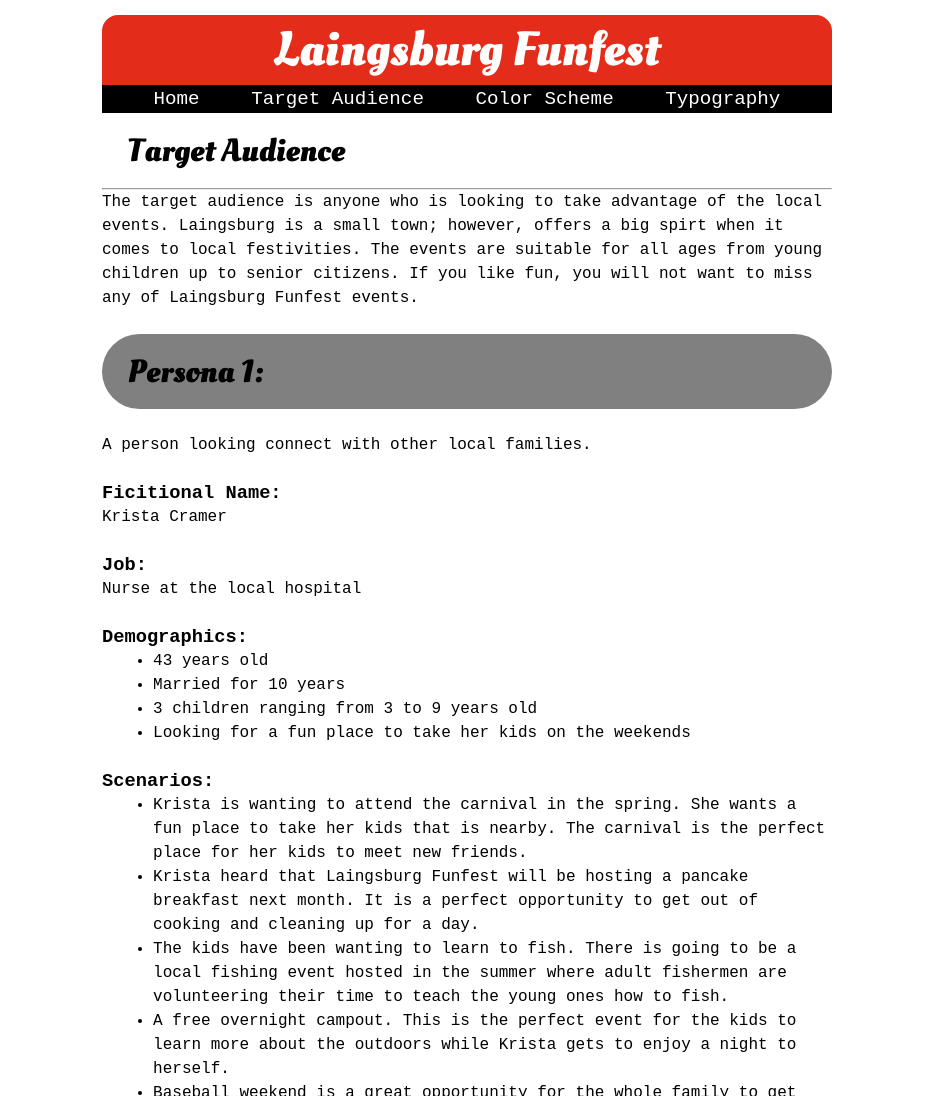
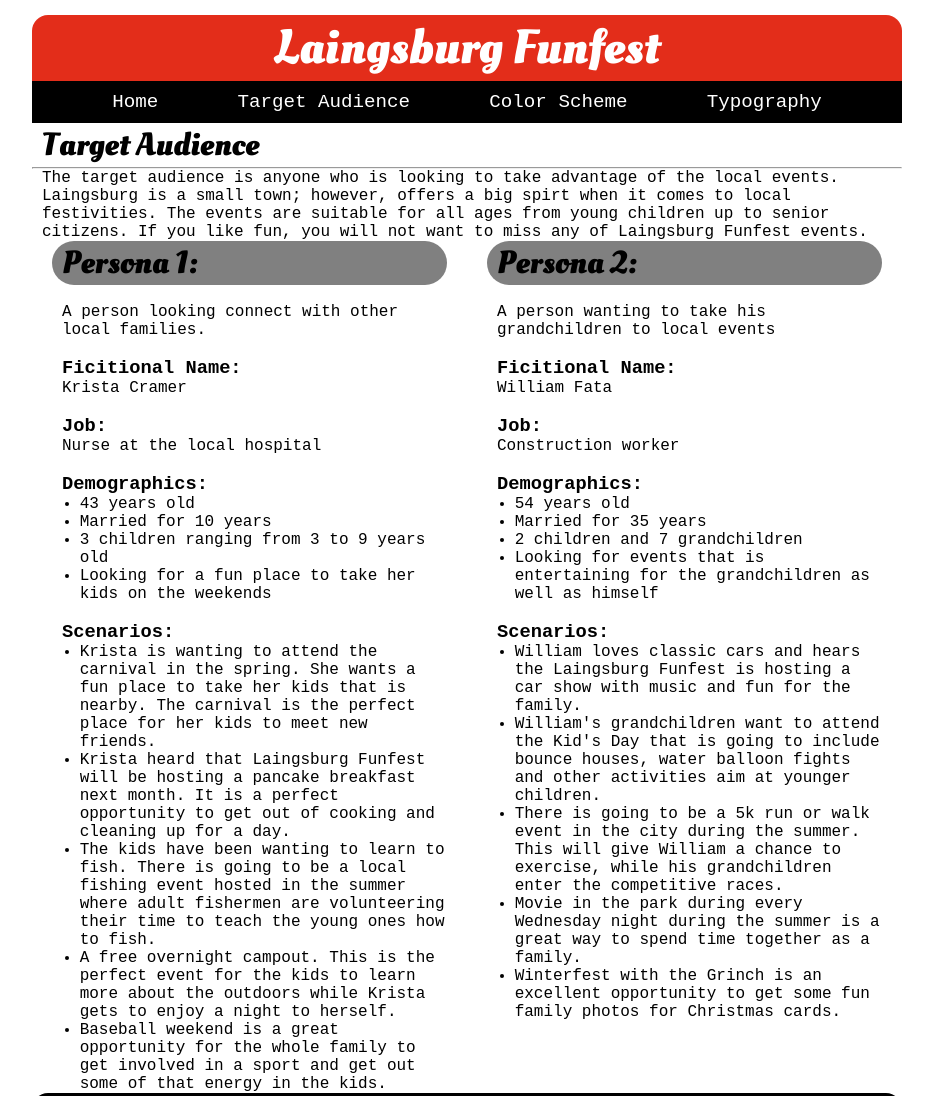
Before and after one commit to Weylin76/webdesigns, a plain HTML site: page lesson3/target-audience.html in a window 1280 px wide. Shown: the top 1096 px of the page, without its empty margins (173-1106 px from the left). Drawn offline with Linux system fonts and the light colour scheme.

Commit message:
fixed flex, created grid gap, minor error fixed.

```diff
--- a/lesson1/js/scripts.js
+++ b/lesson1/js/scripts.js
@@ -29,7 +29,7 @@ const todaysdate = new Date();
 const dayNames = daynames[todaysdate.getDay()];
 const monthName = months[todaysdate.getMonth()];
 const month = todaysdate.getMonth()+1;
-const day = todaysdate.getDay()+1;
+const day = todaysdate.getDate();
 const year = todaysdate.getFullYear();
 const hour = todaysdate.getHours();
 const minutes = todaysdate.getMinutes();
--- a/lesson3/scripts.js
+++ b/lesson3/scripts.js
@@ -1,6 +1,6 @@
 const todaysdate = new Date();
 const month = todaysdate.getMonth()+1;
-const day = todaysdate.getDay()+1;
+const day = todaysdate.getDate();
 const year = todaysdate.getFullYear();
 const hour = todaysdate.getHours();
 const minutes = todaysdate.getMinutes();
--- a/lesson3/styles/base.css
+++ b/lesson3/styles/base.css
@@ -4,37 +4,40 @@
     box-sizing: border-box;
 }
 a:hover{
-    color: rgba(227, 45, 26, 1);
+    color: rgba(227, 45, 26);
     text-decoration: none;
 }
 
-nav ul li a{
+nav ul{
     list-style-type: none;
     display: flex;
-    flex-flow: row;
+    flex-flow: column;
     align-items: center;
     justify-content: space-evenly;
-    padding: 1px;
+    padding: 10px;
     font-size: 1.2rem;
+    background-color: black;
+    line-height: 2.5rem;
+  }
+
+nav ul li a {
     text-decoration: none;
     color: white;
-    background-color: black;
-    border-radius: 0 0 5rem 5rem;
-  }
+}
 
 body{
     font-size: 16px;
     margin: auto;
     font-family: 'Courier New', Courier, monospace;
 }
+
 main, body, footer{
-    max-width: 760px;
+    max-width: 900px;
     margin: 0 auto;
-    line-height: 1.5rem;
     padding: 15px;
 }
 header{
-    background-color: rgba(227, 45, 26, 1);
+    background-color: rgba(227, 45, 26);
     color: rgb(255, 255, 255);
     border-radius: 1rem;
     text-align: center;
@@ -43,7 +46,6 @@ h1{
     font-family: 'Oleo Script', cursive;
     font-size: 3rem;
     padding: 15px;
-    line-height: 2.5rem;
 }
 h2 {
     font-family: 'Oleo Script', cursive;
@@ -63,7 +65,7 @@ main{
     border-style: double;
     grid-template-columns: 1;
     grid-template-rows: 1;
-
+    margin: 10px;
 }
 footer{
     background-color: black;
@@ -81,11 +83,11 @@ footer{
     border-radius: 5rem;
 }
 
-.line {
-    color: pink;
-}
 section{
     border: 1px solid black;
     display: block;
     flex-wrap: wrap;
 }
+p, div, h1, h2, h3, h4{
+    padding: 0 10px 0 10px;
+}
--- a/lesson3/styles/medium.css
+++ b/lesson3/styles/medium.css
@@ -1,15 +1,18 @@
-@media (min-width: 34em) {
+@media (min-width: 36em) {
     .site-subgroup{
         max-width: 100%;
-        /* grid-column: 1/3; */
     }
-	main {grid-template-rows: 1fr 1fr;
+	main {
+        grid-template-rows: 1fr 1fr;
         display: flex;
-    flex-direction: row;}
+        flex-direction: row;
+    }
+
     #logo{
         grid-column:2;
         grid-row:2;
     }
+
     nav ul{
         list-style-type: none;
         display: flex;
@@ -22,3 +25,9 @@
         color: white;
         background-color: black;
       }
+    #container{
+        display: grid;
+        grid-template-columns: 1fr 1fr;
+        grid-gap: 20px;
+    }
+}
--- a/lesson3/target-audience.html
+++ b/lesson3/target-audience.html
@@ -32,7 +32,8 @@
     however, offers a big spirt when it comes to local festivities. The events are suitable for all ages from young
     children up to senior citizens. If you like fun, you will not want to miss any of Laingsburg Funfest events.
 </p>
-<br>
+<div id="container">
+    <div>
         <h2 class="persona">Persona 1:</h2>
         <br>
         <p>A person looking connect with other local families.</p>
@@ -53,19 +54,26 @@
         <br>
         <h3>Scenarios:</h3>
         <ul>
-    <li class="target-li">Krista is wanting to attend the carnival in the spring. She wants a fun place to take her
+            <li class="target-li">Krista is wanting to attend the carnival in the spring. She wants a fun place to take
+                her
                 kids that is nearby. The carnival is the perfect place for her kids to meet new friends.</li>
-    <li class="target-li">Krista heard that Laingsburg Funfest will be hosting a pancake breakfast next month. It is
+            <li class="target-li">Krista heard that Laingsburg Funfest will be hosting a pancake breakfast next month.
+                It is
                 a perfect opportunity to get out of cooking and cleaning up for a day.</li>
-    <li class="target-li"> The kids have been wanting to learn to fish. There is going to be a local fishing event
-        hosted in the summer where adult fishermen are volunteering their time to teach the young ones how to fish.
+            <li class="target-li"> The kids have been wanting to learn to fish. There is going to be a local fishing
+                event
+                hosted in the summer where adult fishermen are volunteering their time to teach the young ones how to
+                fish.
             </li>
-    <li class="target-li">A free overnight campout. This is the perfect event for the kids to learn more about the
+            <li class="target-li">A free overnight campout. This is the perfect event for the kids to learn more about
+                the
                 outdoors while Krista gets to enjoy a night to herself.</li>
-    <li class="target-li">Baseball weekend is a great opportunity for the whole family to get involved in a sport
+            <li class="target-li">Baseball weekend is a great opportunity for the whole family to get involved in a
+                sport
                 and get out some of that energy in the kids.</li>
         </ul>
-<br>
+    </div>
+    <div>
         <h2 class="persona">Persona 2:</h2>
         <br>
         <p>A person wanting to take his grandchildren to local events</p>
@@ -92,16 +100,21 @@
             <li class="target-li">William's grandchildren want to attend the Kid's Day that is going to include bounce
                 houses, water balloon
                 fights and other activities aim at younger children.</li>
-    <li class="target-li">There is going to be a 5k run or walk event in the city during the summer. This will give
+            <li class="target-li">There is going to be a 5k run or walk event in the city during the summer. This will
+                give
                 William a chance
                 to exercise, while his grandchildren enter the competitive races.</li>
-    <li class="target-li"> Movie in the park during every Wednesday night during the summer is a great way to spend
+            <li class="target-li"> Movie in the park during every Wednesday night during the summer is a great way to
+                spend
                 time together as a
                 family.</li>
-    <li class="target-li"> Winterfest with the Grinch is an excellent opportunity to get some fun family photos for
+            <li class="target-li"> Winterfest with the Grinch is an excellent opportunity to get some fun family photos
+                for
                 Christmas cards.
             </li>
         </ul>
+    </div>
+</div>
 <footer>
     <p>&copy; 2022 | Weylin B. Douglas | Michigan</p>
     <p>Last updated date: <span id="currentDate"></span></p>
```
Also changed, not shown: lesson1/index.html (+2 -3 lines), lesson3/color-scheme.html (+3 -3 lines). Lines whose indentation alone changed are shown as unchanged.
